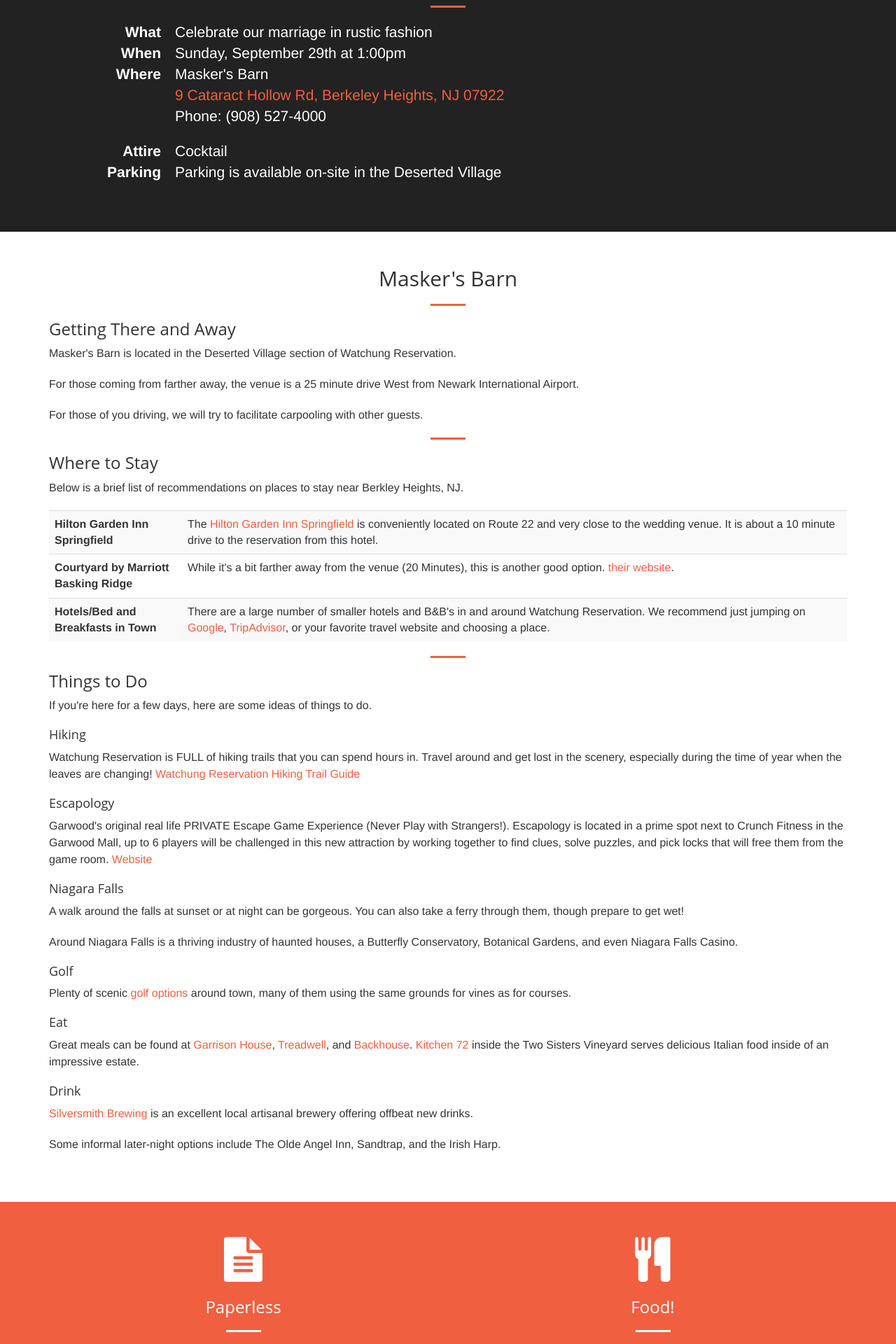
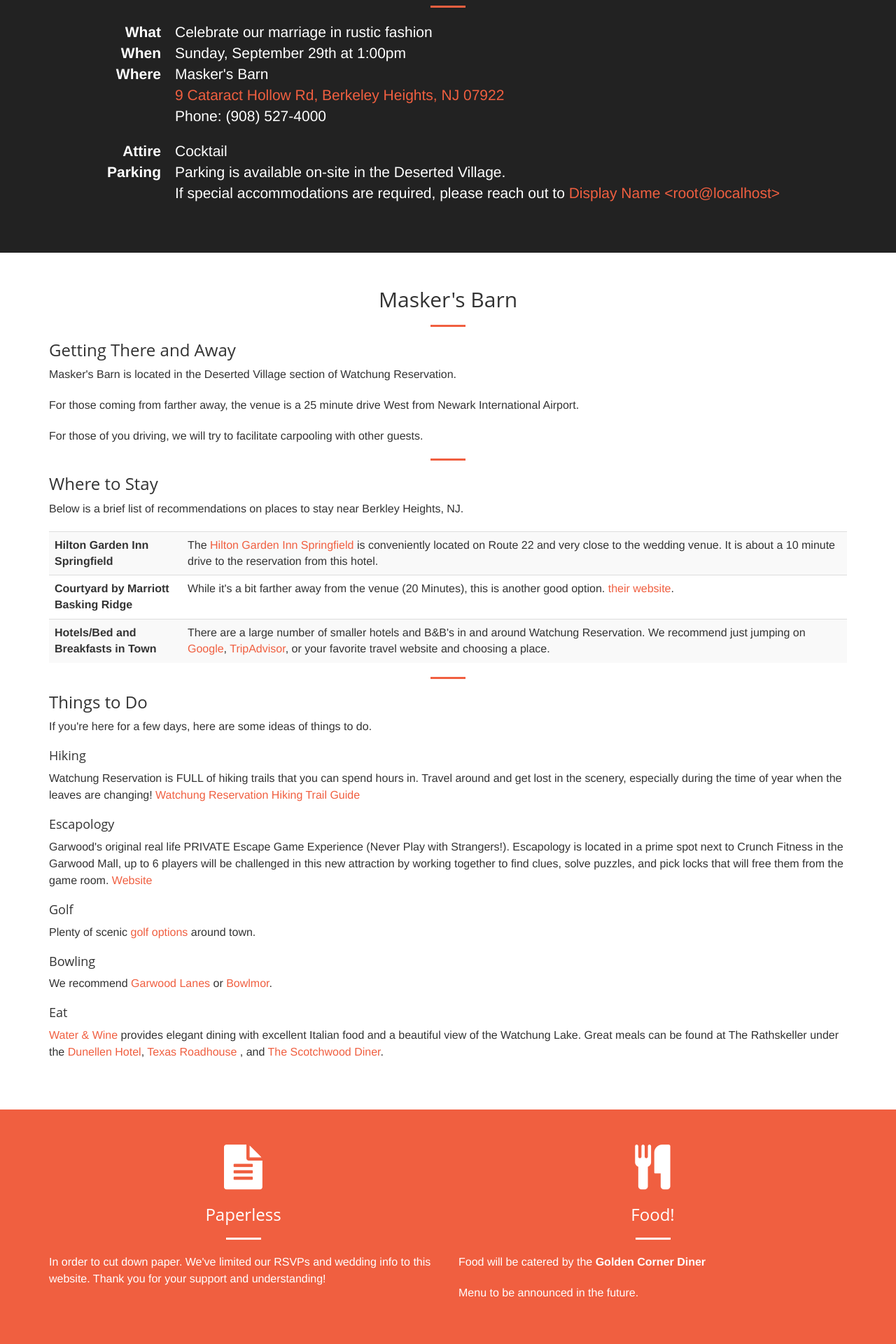
Before and after one commit to BongoEADGC6/django-wedding-website, a Django app: page / in a window 1280 px wide. Shown: the part 1655-3575 px from the top of the page at 70% size. Run offline with Django 3.2, Linux system fonts and the light colour scheme; some libraries are stand-ins or nearby versions.

Commit message:
Updated site info

```diff
--- a/website/bigday/templates/partials/event.html
+++ b/website/bigday/templates/partials/event.html
@@ -63,7 +63,8 @@
                     <dt>Attire</dt>
                     <dd>Cocktail</dd>
                     <dt>Parking</dt>
-                    <dd>Parking is available on-site in the Deserted Village</dd>
+                    <dd>Parking is available on-site in the Deserted Village.<br>
+                        If special accommodations are required, please reach out to <a href="mailto:{{ support_email }}">{{ support_email }}</a></dd>
                     {% comment %}
                     <dt>Afterwards</dt>
                     <dd>
--- a/website/bigday/templates/partials/footer.html
+++ b/website/bigday/templates/partials/footer.html
@@ -1,3 +1,3 @@
 <div id="footer" class="text-center text-muted invisible">
-    <a href="http://wedding.haguest.com">wedding.haguest.com</a> designed and built by Cliff and Melissa.
+    <a href="https://wedding.haguest.com">wedding.haguest.com</a> designed and built by Cliff and Melissa.
 </div>
--- a/website/bigday/templates/partials/maskers.html
+++ b/website/bigday/templates/partials/maskers.html
@@ -54,19 +54,16 @@
                 Garwood's original real life PRIVATE Escape Game Experience (Never Play with Strangers!). Escapology is located in a prime spot next to Crunch Fitness in the Garwood Mall, up to 6 players will be challenged in this new attraction by working together to find clues, solve puzzles, and pick locks that will free them from the game room.
 		<a href="https://www.escapology.com/en/garwood-nj/">Website</a>
             </p>
-            <h4>Niagara Falls</h4>
-            <p>A walk around the falls at sunset or at night can be gorgeous. You can also take a ferry through them, though prepare to get wet!</p>
-            <p>Around Niagara Falls is a thriving industry of haunted houses, a Butterfly Conservatory, Botanical Gardens, and even Niagara Falls Casino.</p>
             <h4>Golf</h4>
-            <p>Plenty of scenic <a href="http://www.notlgolf.com/index.html">golf options</a> around town, many of them using the same grounds for vines as for courses.</p>
+            <p>Plenty of scenic <a href="http://www.somersetcountygolf.us/">golf options</a> around town.</p>
+            <h4>Bowling</h4>
+            <p>We recommend <a href="http://www.garwoodlanes.com/">Garwood Lanes</a> or <a href='https://www.bowlmor.com/location/bowlmor-green-brook'>Bowlmor</a>.</p>
             <h4>Eat</h4>
             <p>
-                Great meals can be found at <a href="http://www.thegarrisonhouse.ca/#!home/mainPage">Garrison House</a>, <a href="http://www.treadwellcuisine.com/">Treadwell</a>, and <a href="http://backhouse.xyz/">Backhouse</a>.
-                <a href="http://www.twosistersvineyards.com/site/kitchen-76">Kitchen 72</a> inside the Two Sisters Vineyard serves delicious Italian food inside of an impressive estate.
+                <a href="https://visitwaterandwine.com/">Water & Wine</a> provides elegant dining with excellent Italian food and a beautiful view of the Watchung Lake.
+                Great meals can be found at The Rathskeller
+                under the <a href="https://dunellenhotel.com/hotel-menu/">Dunellen Hotel</a>, <a href="https://www.texasroadhouse.com/restaurant-locations/new%20jersey/north-plainfield">Texas Roadhouse </a>, and <a href="http://scotchwooddiner.com/main-menu/">The Scotchwood Diner</a>.
             </p>
-            <h4>Drink</h4>
-            <p><a href="http://www.silversmithbrewing.com/">Silversmith Brewing</a> is an excellent local artisanal brewery offering offbeat new drinks.</p>
-            <p>Some informal later-night options include The Olde Angel Inn, Sandtrap, and the Irish Harp.</p>
         </div>
     </div>
 </div>
--- a/website/bigday/templates/partials/misc.html
+++ b/website/bigday/templates/partials/misc.html
@@ -6,9 +6,7 @@
             <h3 class="section-heading text-center">Paperless</h3>
             <hr class="light">
             <p>
-                This is a paperless wedding.
-                That means all of our save the dates, invitations, and thank-you notes are being delivered digitally.
-                These small choices have helped us to enjoy a more eco-friendly wedding and save the trees.
+                In order to cut down paper. We've limited our RSVPs and wedding info to this website.
                 Thank you for your support and understanding!
             </p>
         </div>
```
